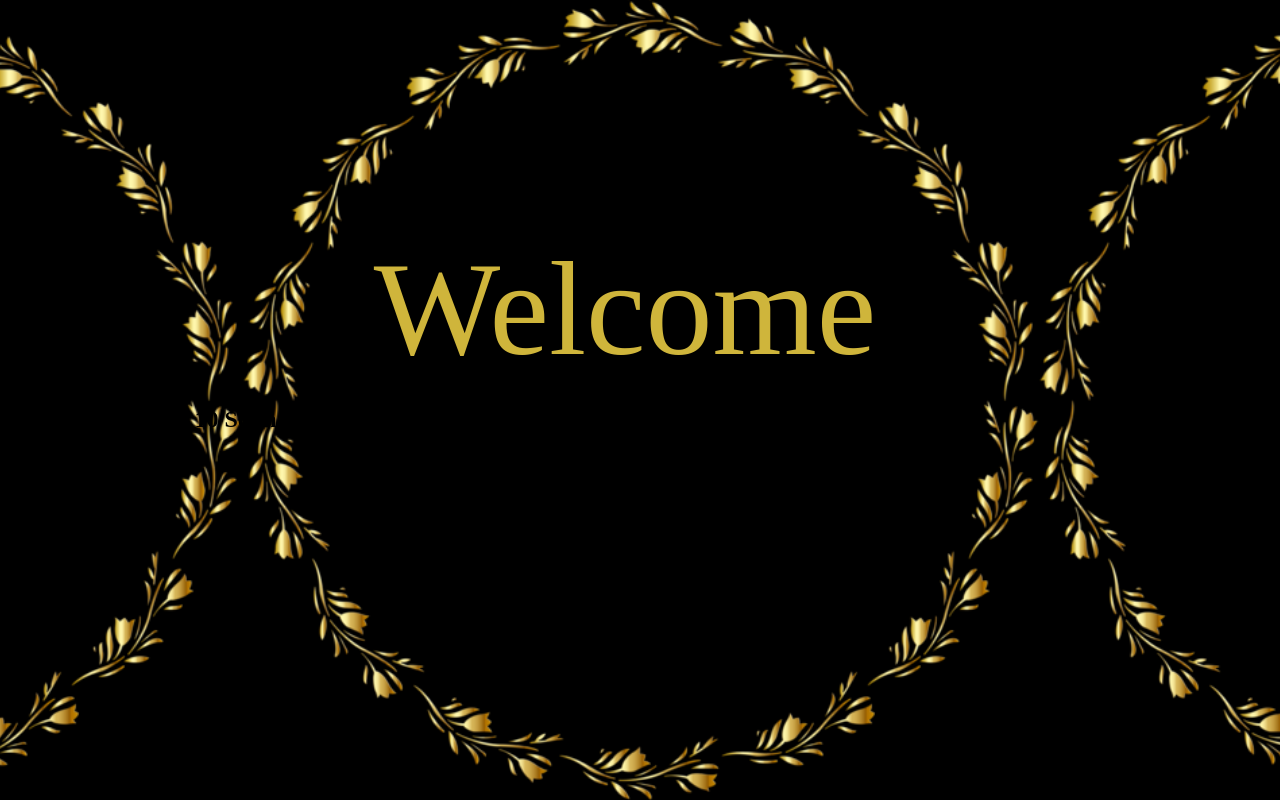
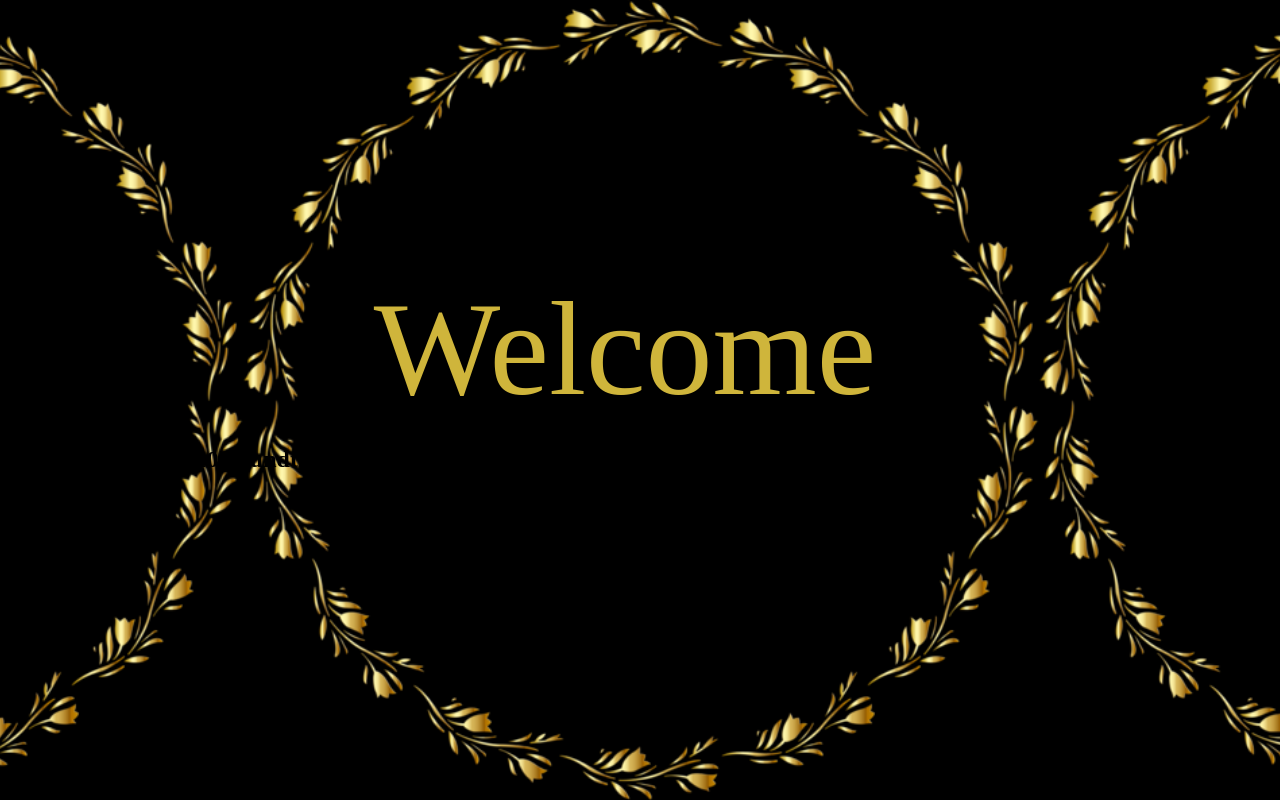
Before and after one commit to BagelsPLC/bagelsplc.github.io, a plain HTML site: page index.html in a window 1280 px wide. Drawn offline with Linux system fonts and the light colour scheme.

Commit message:
Update style.css

```diff
--- a/style.css
+++ b/style.css
@@ -4,7 +4,7 @@ center{
   font-size: calc(70px + 5vw);
   font-family: "Snell Roundhand";
   padding-top: 200px;
-  padding-top: calc(160px + 8vh);
+  padding-top: calc(200px + 8vh);
   padding-right: 30px;
 }
 body{
```
